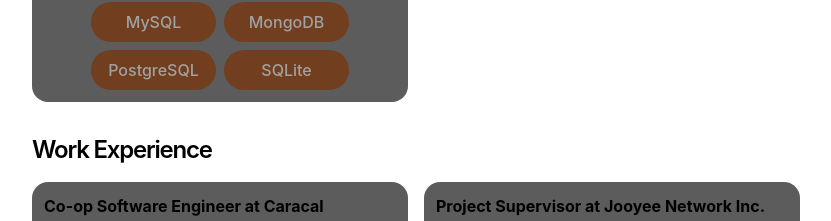
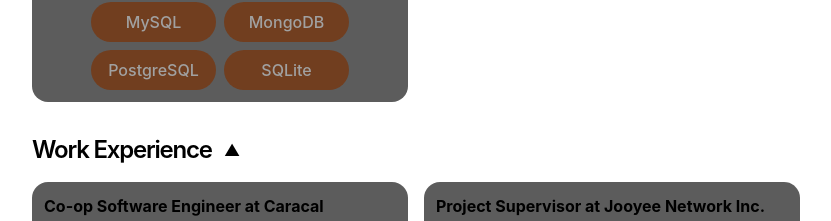
Before and after one commit to brianctb/personal-webpage, a Next.js app: page / in a window 1280 px wide. Shown: the part 1026-1247 px from the top of the page, without its empty margins (224-1055 px from the left). Built offline with nearby package versions, Linux system fonts and the light colour scheme.

Commit message:
add collapse for work experience

```diff
--- a/app/page.tsx
+++ b/app/page.tsx
@@ -22,6 +22,7 @@ export default function HomePage() {
   ];
 
   const [skillExpanded, setSkillExpanded] = React.useState(true);
+  const [workExpanded, setWorkExpanded] = React.useState(true);
 
   return (
     <section className="flex flex-col">
@@ -58,7 +59,13 @@ export default function HomePage() {
         )}
       </section>
       <section className="mb-8">
+        <div className="flex flex-row items-center gap-3">
           <h1 className="section-title">Work Experience</h1>
+          <button onClick={() => setWorkExpanded(!workExpanded)}>
+            <span>{workExpanded ? '▲' : '▼'}</span>
+          </button>
+        </div>
+        {workExpanded && (
           <div className="grid grid-cols-1 md:grid-cols-2 gap-4 mt-4">
             {workExperiences.map((experience, index) => (
               <div key={index} className="bg-neutral-900/70 p-3 rounded-2xl">
@@ -74,6 +81,7 @@ export default function HomePage() {
               </div>
             ))}
           </div>
+        )}
       </section>
       <section className="mb-8">
         <h1 className="section-title">Education</h1>
```
Lines whose indentation alone changed are shown as unchanged.
